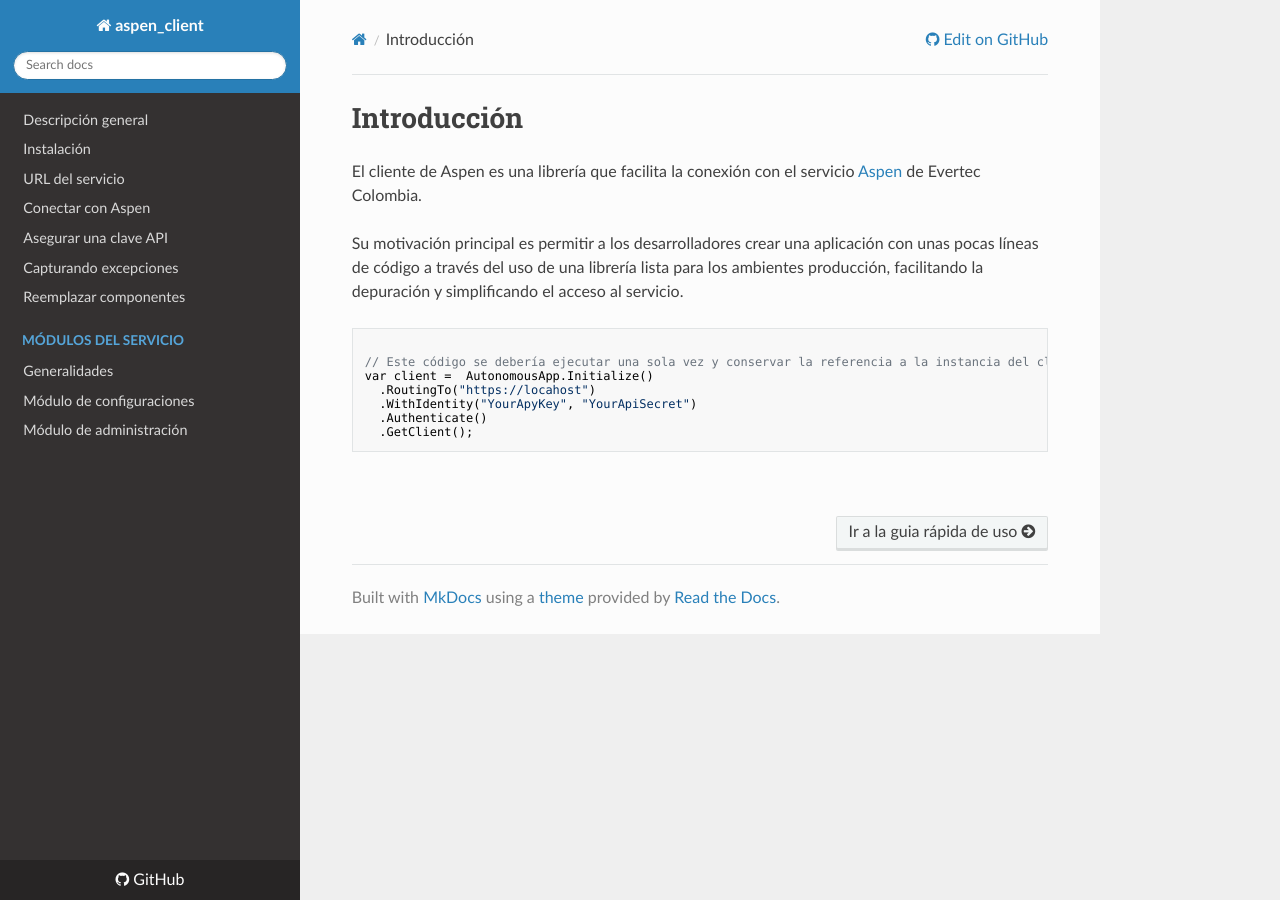
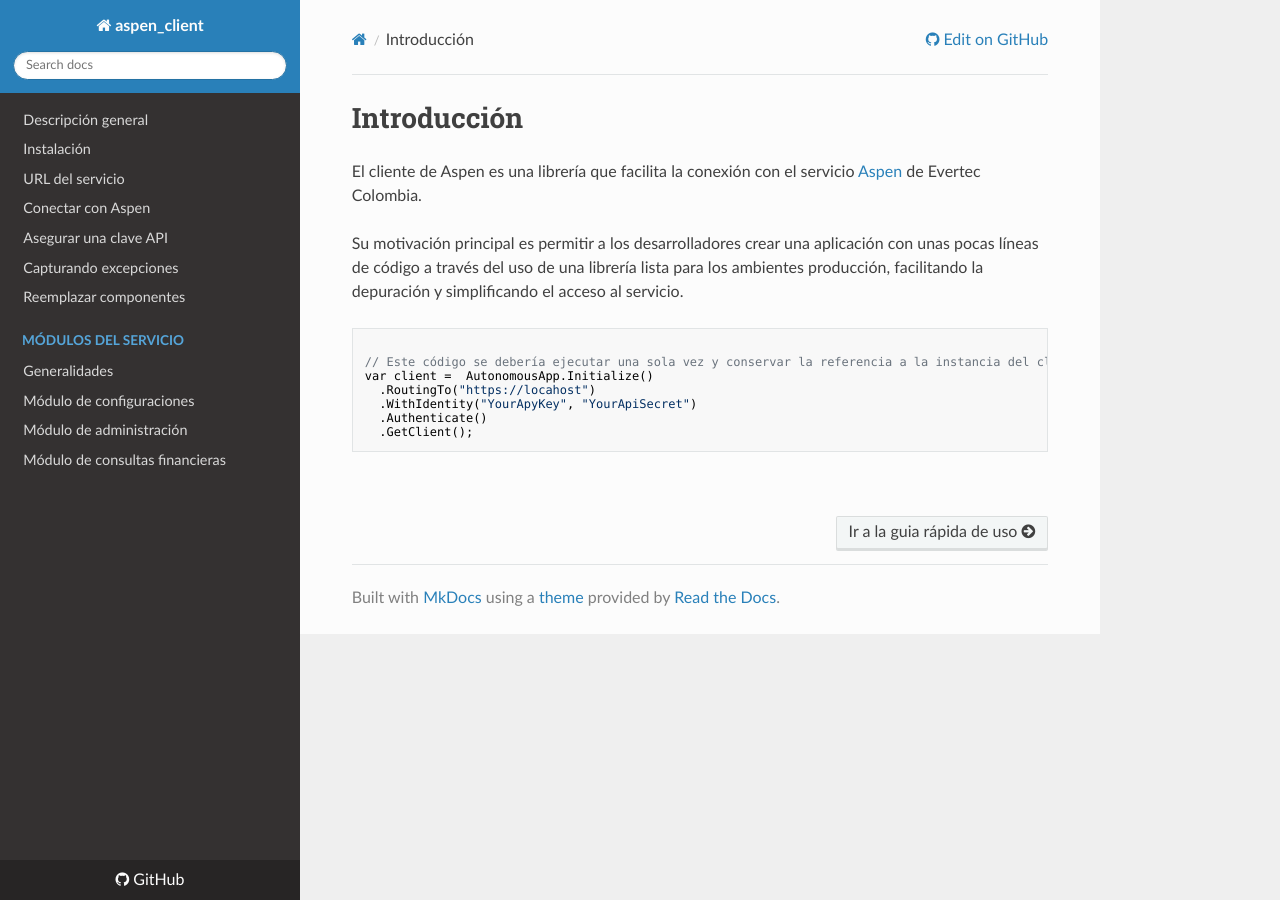
Before and after one commit to RD-Processa/Everco.Services.Aspen.Client.Docs, an MkDocs documentation site: the page built from docs/index.md, in a window 1280 px wide. Built offline with MkDocs 1.6.1, drawn with Linux system fonts in a browser that asks for light colours; nearby versions of some CDN libraries; old or Windows-style settings are respelled for this version of MkDocs.

Commit message:
InquiriesModule

```diff
--- a/mkdocs.yml
+++ b/mkdocs.yml
@@ -15,3 +15,4 @@ pages:
   - Generalidades:  ModulesAndFeatures.md
   - Módulo de configuraciones: SettingsModule.md
   - Módulo de administración: ManagementModule.md
+  - Módulo de consultas financieras: InquiriesModule.md
```
